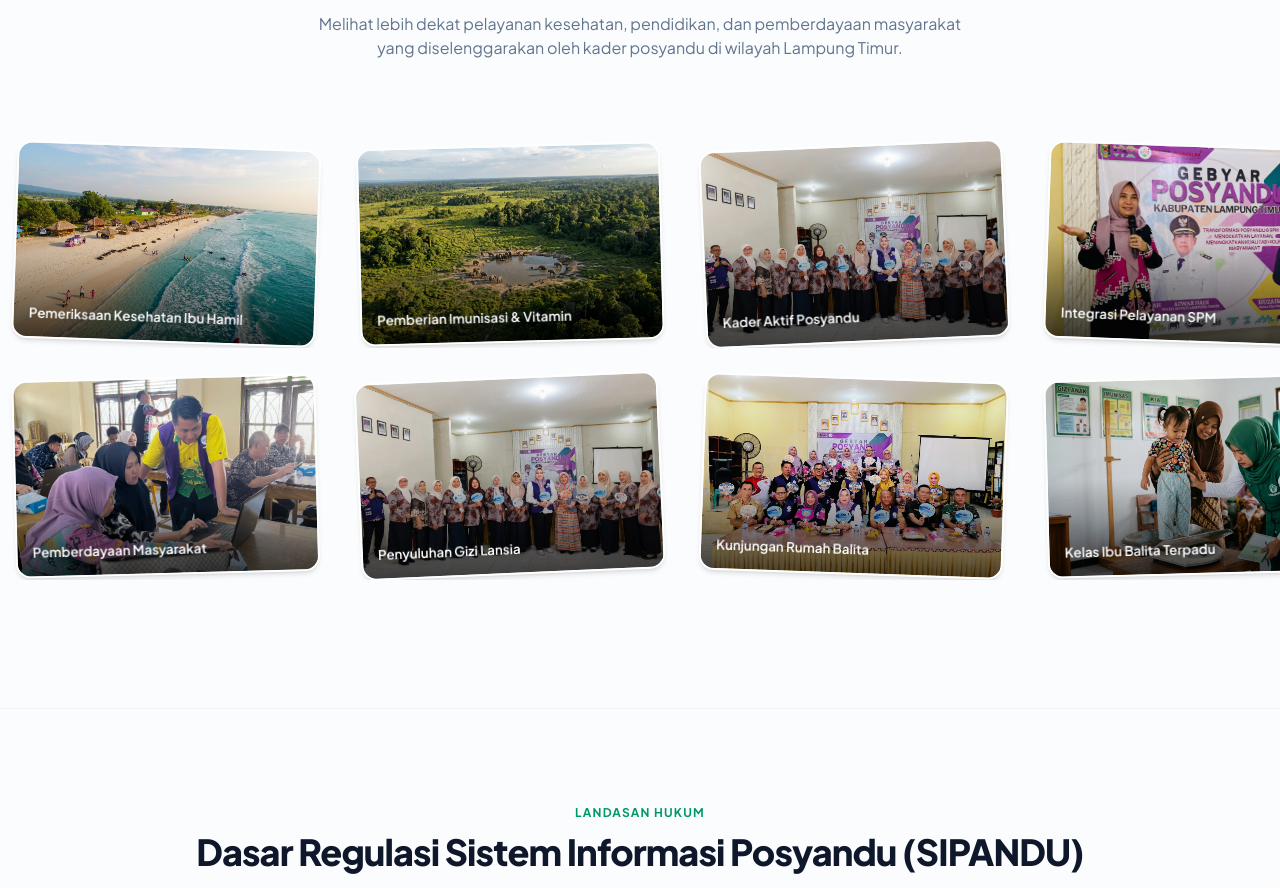
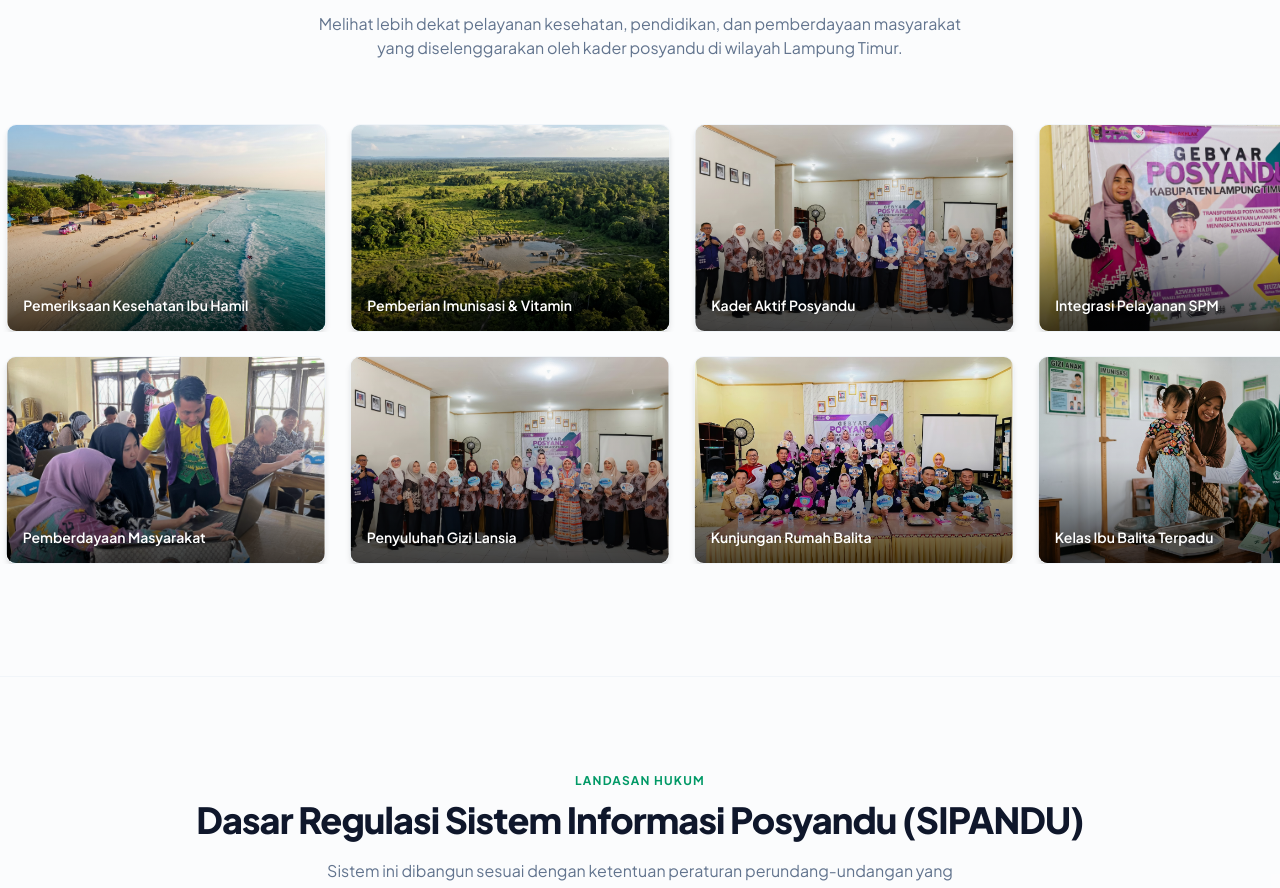
Before and after one commit to 960nata/sip-posyandu-ratujayatani, a Next.js app: page / in a window 1280 px wide. Shown: the part 4715-5603 px from the top of the page. Built offline with nearby package versions, Linux system fonts and the light colour scheme; no server answers.

Commit message:
fix(landing): restore straight alignment and apply clean hover scale transition for gallery cards

```diff
--- a/src/app/page.tsx
+++ b/src/app/page.tsx
@@ -890,7 +890,7 @@ export default function Home() {
           whileInView={{ opacity: 1, y: 0 }}
           viewport={{ once: true, margin: "-50px" }}
           transition={{ duration: 0.8, ease: "easeOut" }}
-          className="marquee-container space-y-6 overflow-hidden py-8"
+          className="marquee-container space-y-6 overflow-hidden py-4"
         >
           {/* First Row: Left Scrolling */}
           <div className="flex overflow-hidden">
@@ -909,27 +909,20 @@ export default function Home() {
               ].map((item, idx) => (
                 <motion.div
                   key={`r1-${idx}`}
-                  variants={{
-                    initial: { rotate: (idx % 3 === 0) ? -2.5 : (idx % 3 === 1) ? 2 : -1.5, scale: 0.95 },
-                    hover: {
-                      rotate: 0,
-                      scale: 1.06,
-                      y: -10,
-                      zIndex: 50,
-                      boxShadow: "0 20px 30px -10px rgba(16, 185, 129, 0.4)",
-                    }
+                  whileHover={{
+                    scale: 1.05,
+                    y: -8,
+                    boxShadow: "0 20px 25px -5px rgba(0, 0, 0, 0.1), 0 10px 10px -5px rgba(0, 0, 0, 0.04)"
                   }}
-                  initial="initial"
-                  whileHover="hover"
-                  transition={{ type: "spring", stiffness: 200, damping: 18 }}
-                  className="relative w-80 h-52 flex-shrink-0 rounded-2xl overflow-hidden shadow-md cursor-pointer border-2 border-white bg-slate-100"
+                  transition={{ type: "spring", stiffness: 300, damping: 20 }}
+                  className="relative w-80 h-52 flex-shrink-0 rounded-[10px] overflow-hidden shadow-md cursor-pointer bg-slate-100 border border-slate-100"
                 >
                   <Image
                     src={item.src}
                     alt={item.alt}
                     fill
                     sizes="320px"
-                    className="object-cover"
+                    className="object-cover transition-transform duration-500 group-hover:scale-105"
                   />
                   <div className="absolute inset-0 bg-gradient-to-t from-black/70 via-black/10 to-transparent"></div>
                   <div className="absolute bottom-4 left-4 right-4">
@@ -957,27 +950,20 @@ export default function Home() {
               ].map((item, idx) => (
                 <motion.div
                   key={`r2-${idx}`}
-                  variants={{
-                    initial: { rotate: (idx % 3 === 0) ? 2 : (idx % 3 === 1) ? -1.5 : -2.5, scale: 0.95 },
-                    hover: {
-                      rotate: 0,
-                      scale: 1.06,
-                      y: -10,
-                      zIndex: 50,
-                      boxShadow: "0 20px 30px -10px rgba(16, 185, 129, 0.4)",
-                    }
+                  whileHover={{
+                    scale: 1.05,
+                    y: -8,
+                    boxShadow: "0 20px 25px -5px rgba(0, 0, 0, 0.1), 0 10px 10px -5px rgba(0, 0, 0, 0.04)"
                   }}
-                  initial="initial"
-                  whileHover="hover"
-                  transition={{ type: "spring", stiffness: 200, damping: 18 }}
-                  className="relative w-80 h-52 flex-shrink-0 rounded-2xl overflow-hidden shadow-md cursor-pointer border-2 border-white bg-slate-100"
+                  transition={{ type: "spring", stiffness: 300, damping: 20 }}
+                  className="relative w-80 h-52 flex-shrink-0 rounded-[10px] overflow-hidden shadow-md cursor-pointer bg-slate-100 border border-slate-100"
                 >
                   <Image
                     src={item.src}
                     alt={item.alt}
                     fill
                     sizes="320px"
-                    className="object-cover"
+                    className="object-cover transition-transform duration-500 group-hover:scale-105"
                   />
                   <div className="absolute inset-0 bg-gradient-to-t from-black/70 via-black/10 to-transparent"></div>
                   <div className="absolute bottom-4 left-4 right-4">
```
